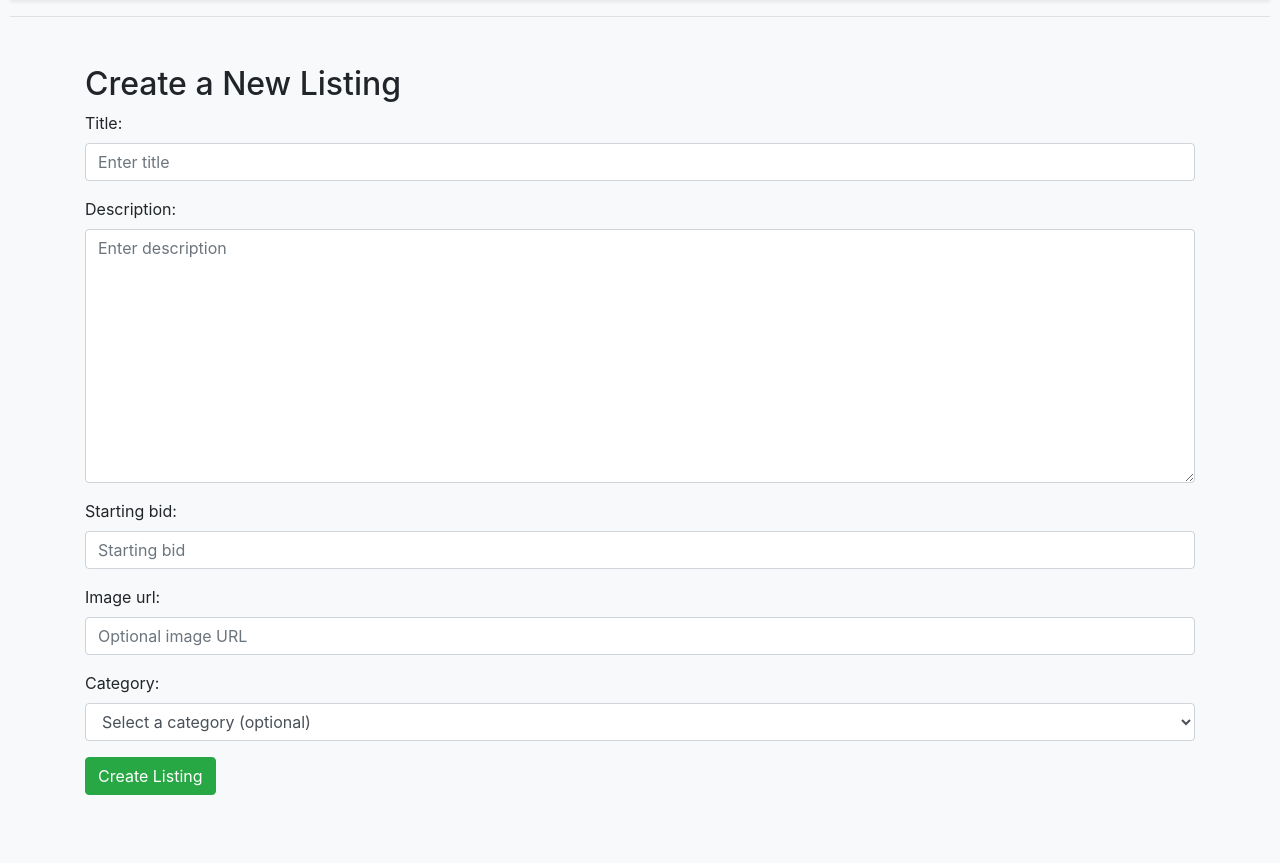
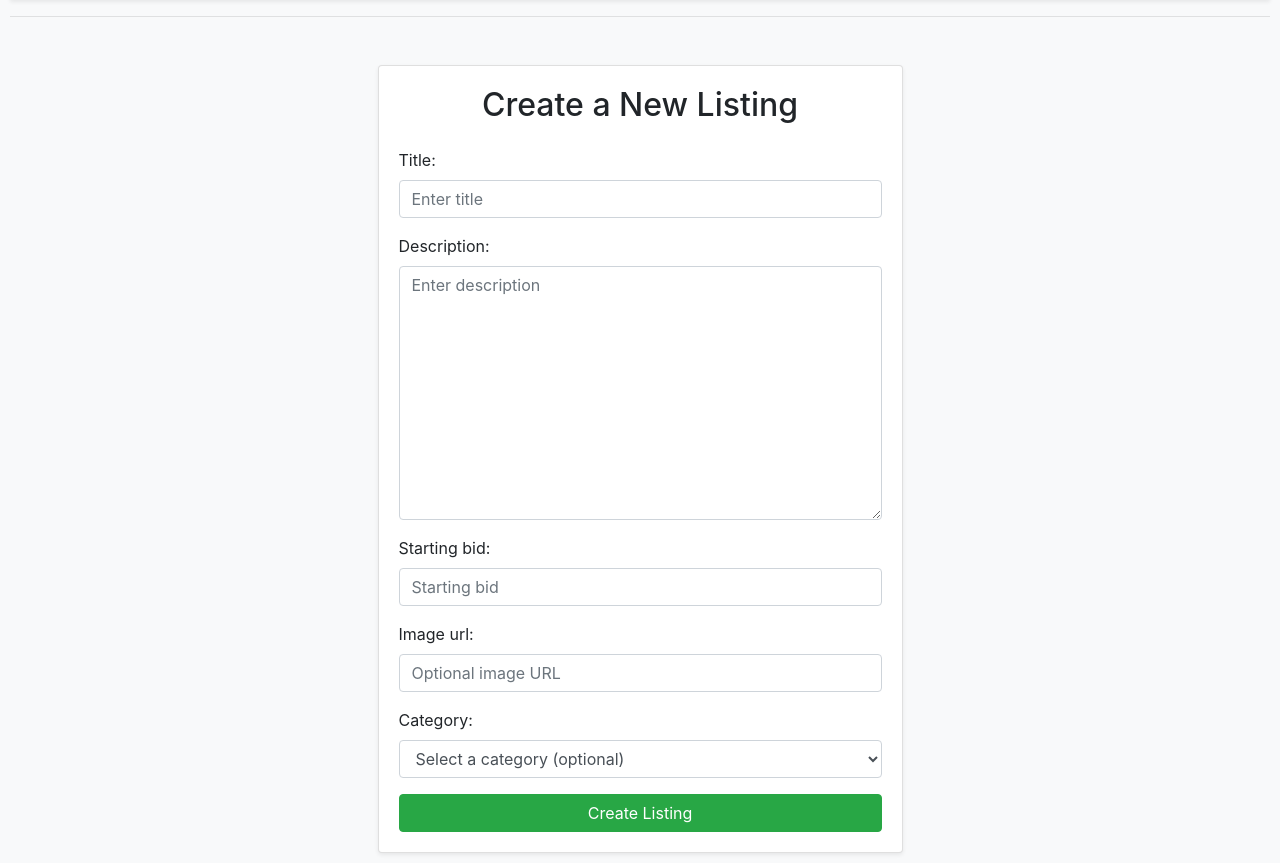
Before and after one commit to iygeal/e-commerce-auctions, a Django app: page /create in a window 1280 px wide. Shown: the part 91-954 px from the top of the page. Before the commit the page ends 886 px from the top, so only its background shows below. Run offline with Django 3.2, Linux system fonts and the light colour scheme; the visitor is signed in with stand-in values (Sample User, id 1); data that the repository does not hold is empty; some libraries are stand-ins or nearby versions.

Commit message:
Styled the create_listing page

```diff
--- a/auctions/templates/auctions/create_listing.html
+++ b/auctions/templates/auctions/create_listing.html
@@ -1,21 +1,37 @@
 {% extends "auctions/layout.html" %}
-
 {% load widget_tweaks %}
 
 {% block body %}
-    <h2>Create a New Listing</h2>
+<div class="container mt-4">
+  <div class="row justify-content-center">
+    <div class="col-md-8 col-lg-6">
+      <div class="card shadow-sm">
+        <div class="card-body">
+          <h2 class="mb-4 text-center">Create a New Listing</h2>
 
-    <form method="post">
-        {% csrf_token %}
-        {% for field in form %}
-            <div class="form-group">
+          <form method="post">
+            {% csrf_token %}
+            {% for field in form %}
+              <div class="form-group mb-3">
                 {{ field.label_tag }}
                 {% render_field field class="form-control" %}
                 {% if field.errors %}
-                    <div class="text-danger">{{ field.errors }}</div>
+                  <div class="text-danger small mt-1">
+                    {{ field.errors }}
+                  </div>
                 {% endif %}
+              </div>
+            {% endfor %}
+            <div class="d-grid">
+              <button type="submit" class="btn btn-success btn-block">
+                Create Listing
+              </button>
             </div>
-        {% endfor %}
-        <button type="submit" class="btn btn-success">Create Listing</button>
-    </form>
+          </form>
+
+        </div>
+      </div>
+    </div>
+  </div>
+</div>
 {% endblock %}
```
